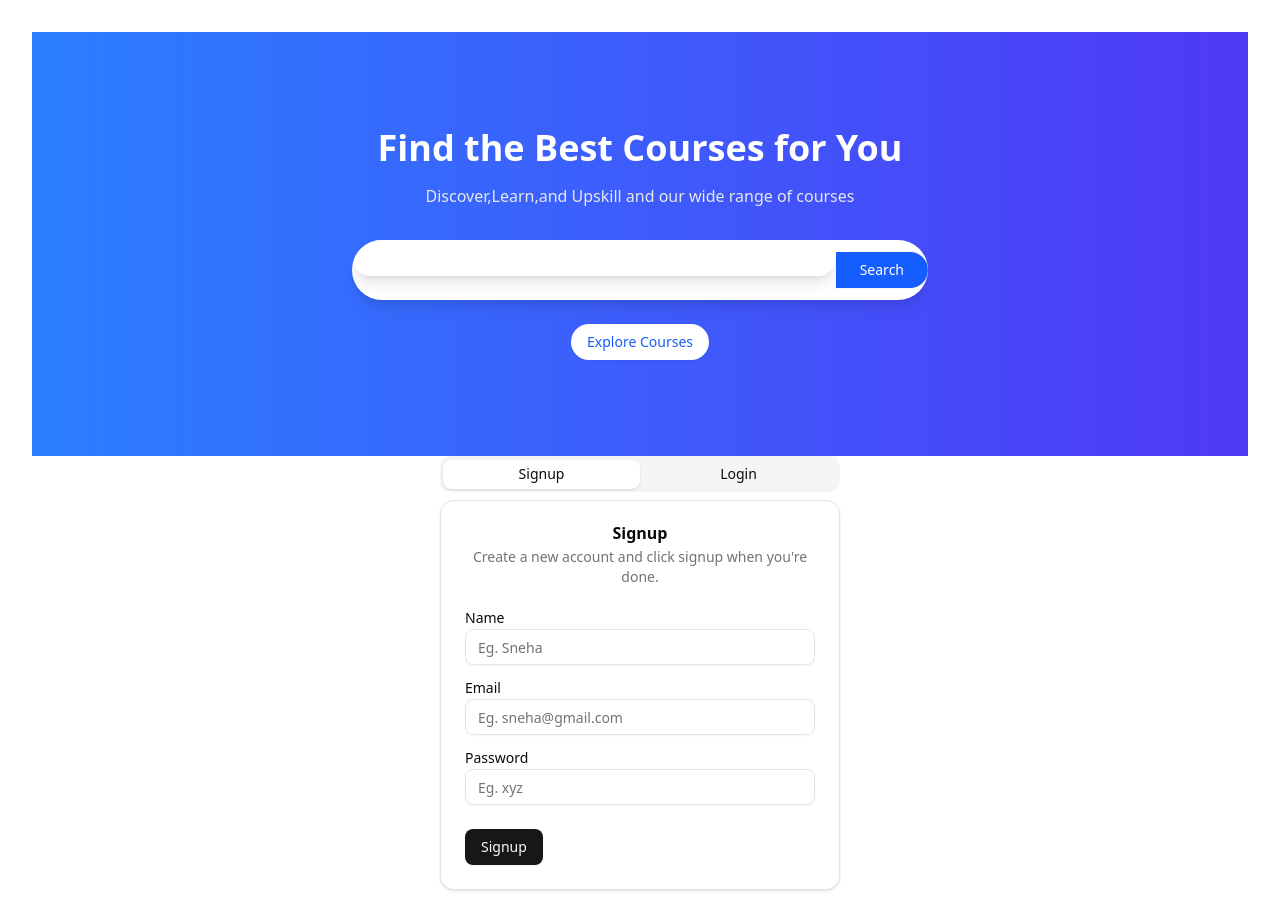
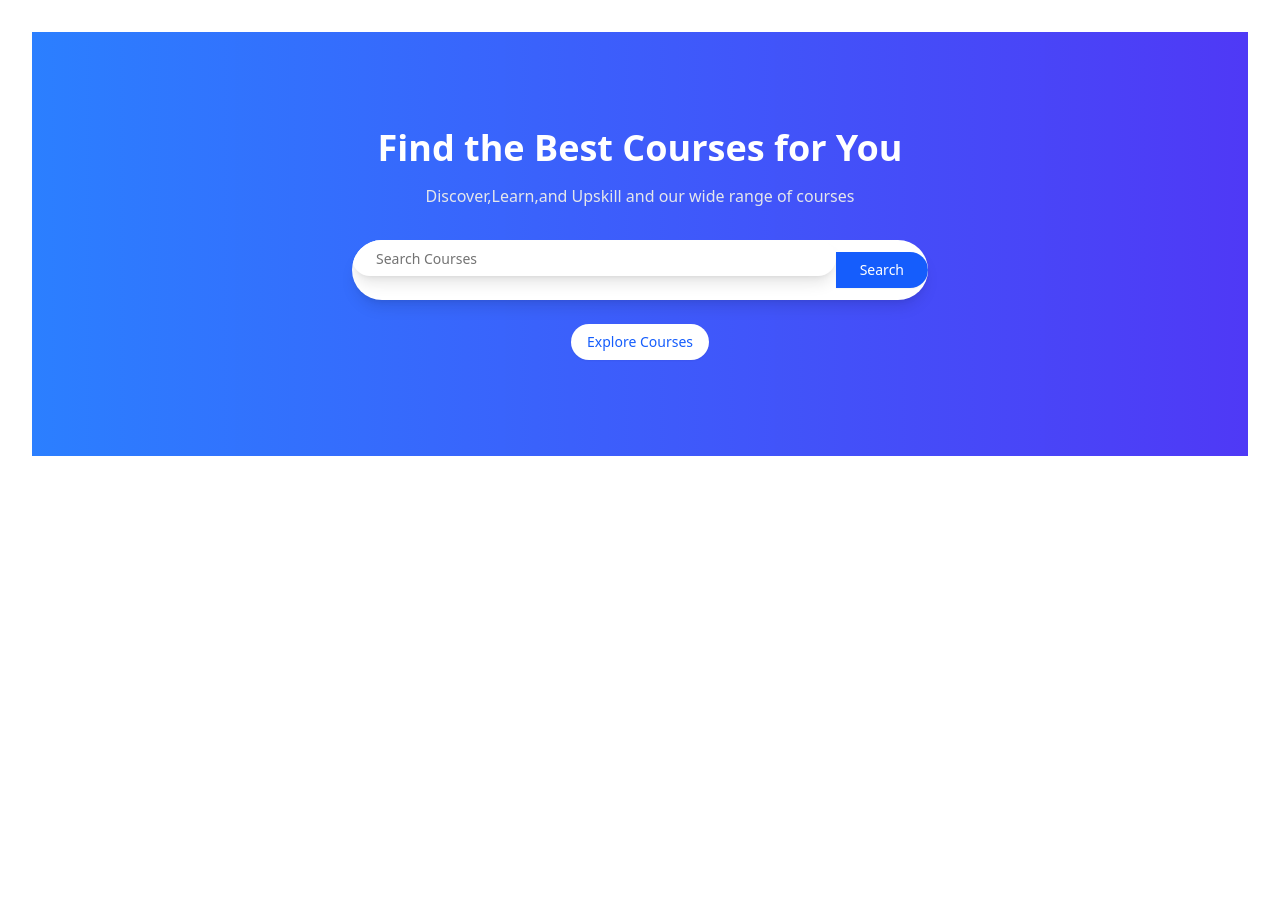
Before and after one commit to Aashutosh20233325/E-Learning-Learnify, a React (Vite) app in the folder client/E-learning/: page / in a window 1280 px wide. After the commit the page ends 800 px from the top, so only its background shows below. Built offline with nearby package versions, Linux system fonts and the light colour scheme.

Commit message:
set react router for login page

```diff
--- a/client/E-learning/package.json
+++ b/client/E-learning/package.json
@@ -22,6 +22,7 @@
     "react": "^19.0.0",
     "react-dom": "^19.0.0",
     "react-redux": "^9.2.0",
+    "react-router-dom": "^7.4.0",
     "sonner": "^2.0.1",
     "tailwind-merge": "^3.0.2",
     "tailwindcss": "^4.0.15",
--- a/client/E-learning/src/App.jsx
+++ b/client/E-learning/src/App.jsx
@@ -1,13 +1,40 @@
 import './App.css'
+import MainLayout from "./layout/MainLayout";
+
+
+import { RouterProvider, createBrowserRouter } from "react-router-dom";
+
 import HeroSection from './pages/student/HeroSection.jsx';
 
 import Login from "./pages/Login.jsx";
+const appRouter = createBrowserRouter([
+  {
+    path: "/",
+    element: <MainLayout />,
+    children: [
+      {
+        path: "/",
+        element:(
+          <>
+            <HeroSection />
+            {/*Course*/}
+          </>
+),
+},
+{
+  path:"login",
+  element:<Login/>
+}
+
+    ],
+  },
+]);
+
 function App() {
 
   return (
     <main>
-    <HeroSection/>
-     <Login/>
+     <RouterProvider router={appRouter}></RouterProvider>
 
     </main>
   )
--- /dev/null
+++ b/client/E-learning/src/layout/MainLayout.jsx
@@ -0,0 +1,16 @@
+import React from 'react'
+import {Outlet} from 'react-router-dom'
+
+const MainLayout = () => {
+  return (
+    <div>
+        {/* <Navbar/> */}
+         <div>
+            <Outlet/>
+         </div>
+
+    </div>
+  )
+}
+
+export default MainLayout
--- a/client/E-learning/src/pages/Login.jsx
+++ b/client/E-learning/src/pages/Login.jsx
@@ -21,6 +21,7 @@ const Login = () => {
     loginUser,
     { data: loginData, error: loginError, isLoading: loginisLoading, isSuccess: loginSuccess },
   ] = useLoginUserMutation();
+  const navigate= useNavigate();
 
   const changeInputHandler = (e, type) => {
     const { name, value } = e.target;
@@ -46,6 +47,8 @@ const Login = () => {
     }
     if (loginSuccess && loginData) {
       toast.success(loginData.message || "Login Successful");
+      navigate("/");
+
     }
     if (loginError) {
       toast.error(loginError.data?.message || "Login failed");
--- a/client/E-learning/src/pages/student/HeroSection.jsx
+++ b/client/E-learning/src/pages/student/HeroSection.jsx
@@ -11,6 +11,7 @@ const HeroSection = () => {
              <form action="" className="flex items-center bg-white dark:bg-gray-800 rounded-full shadow-lg overflow-hidden max-w-xl mx-auto mb-6">
                 <Input
                 type="text"
+                placeholder="Search Courses"
                 className="flex-grow bg-white border-none focus-visible:ring-0 px-6 py-3 text-gray-900 dark:text-gray-100 placeholder-gray-400 dark:placeholder-gray-500 rounded-full shadow-lg overflow-hidden max-w-xl mx-auto mb-6"/>
                 <Button className="bg-blue-600 dark:bg-gray-700 text-white px-6 py-3 rounded-r-full hover:bg-blue-700 dark:hover:bg-blue-800">Search</Button>
 
```
Also changed, not shown: 1 other file (tests, documents, lock files or other folders).
